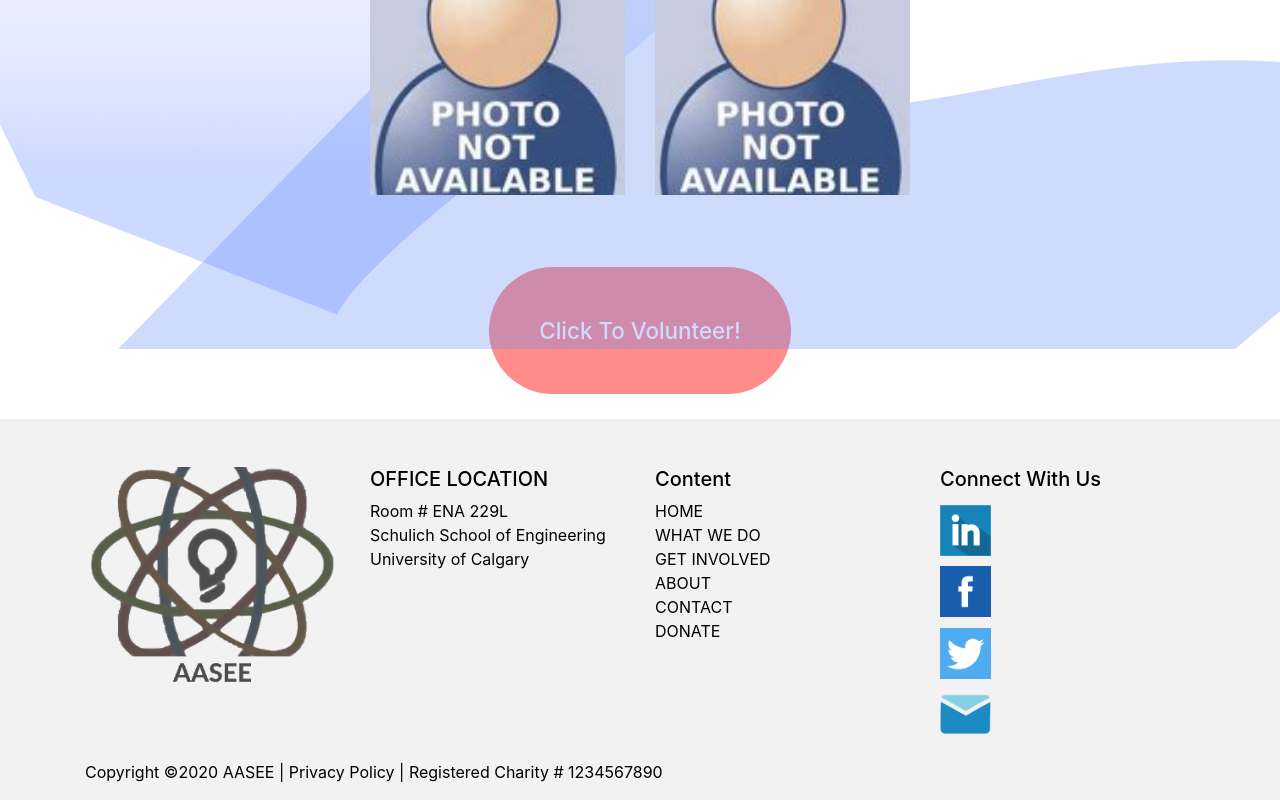
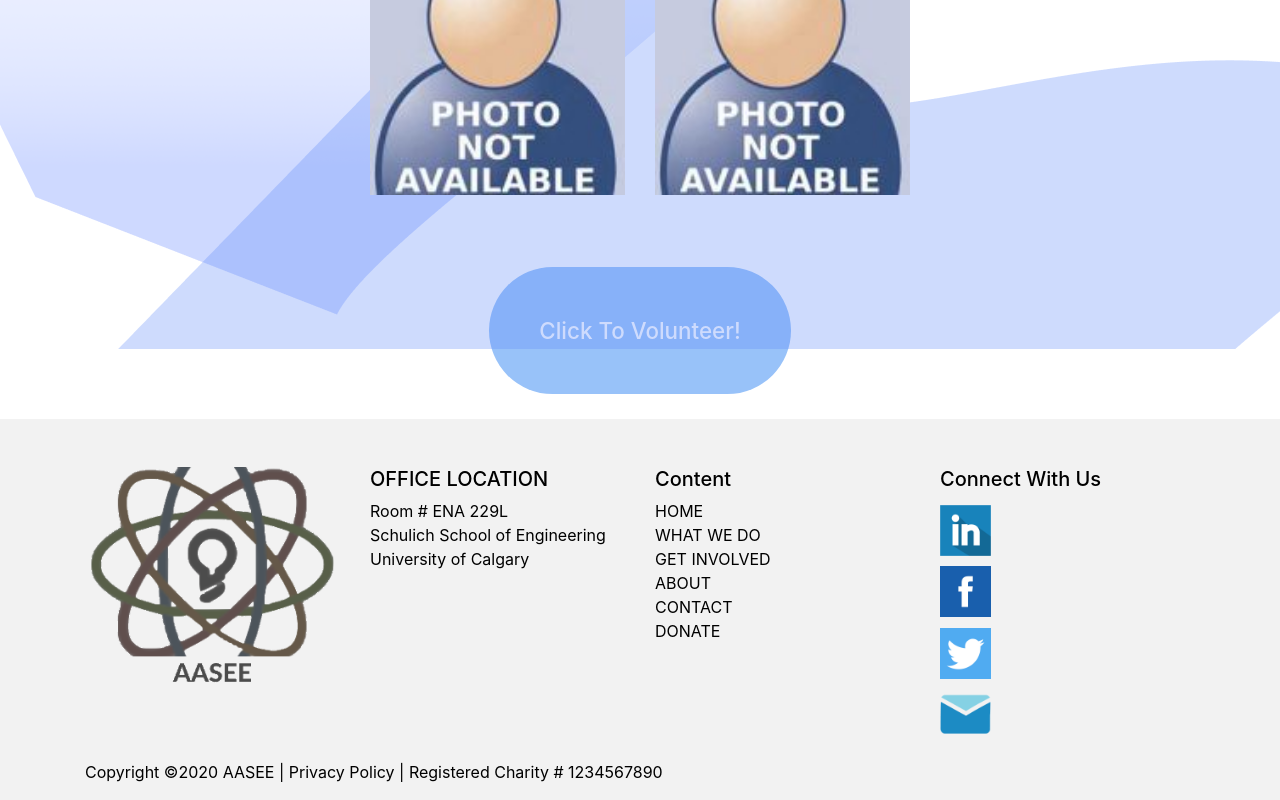
Before and after one commit to MushtabaA/AASEE-Website, a React (Create React App) app in the folder react-bootstrap/: page /volunteers in a window 1280 px wide. Shown: the part 1259-2059 px from the top of the page. Built offline with nearby package versions, Linux system fonts and the light colour scheme.

Commit message:
Modified volunteers page

```diff
--- a/react-bootstrap/src/components/Volunteers.css
+++ b/react-bootstrap/src/components/Volunteers.css
@@ -58,6 +58,7 @@ img {
     margin-top: 3.2rem;
 }
 */
+
 .btnlink {
     font-size: 1.4rem;
     border-radius: 10rem;
@@ -67,7 +68,7 @@ img {
     border-bottom-left-radius: 10rem;
     height: 5rem;
     line-height: 5rem;
-    background-color: #FF8B8B;
+    background-color: rgba(152, 194, 249, 1);
     color: white !important;
     padding: 0 2rem;
     padding-top: 50px;
@@ -94,16 +95,18 @@ img {
     border-image-repeat: initial !important;
     font-style: bold;
     font-weight: 500;
-    text-decoration-color: #FF8B8B;
+    text-decoration-color: rgba(152, 194, 249, 1);
 }
 
 .centered {
     text-align: center;
 }
+
 .piccontainer {
     position: relative;
     width: 100%;
 }
+
 .overlay {
     position: absolute;
     top: 0;
@@ -114,14 +117,17 @@ img {
     width: 100%;
     opacity: 0;
     transition: 0.5s ease;
-  background-color: #ff8b8b;
+    background-color: rgba(152, 194, 249, 1);
 }
+
 .piccontainer:hover .overlay {
     opacity: 85%;
 }
+
 br {
     line-height: 2000%;
 }
+
 .text {
     color: white;
     font-size: 17px;
@@ -140,11 +146,13 @@ br {
     display: block;
     height: auto;
 }
+
 .vector1 {
     position: absolute;
     display: block;
     top: 260px;
 }
+
 .vector2 {
     position: absolute;
     display: block;
```
Lines whose indentation alone changed are shown as unchanged.
